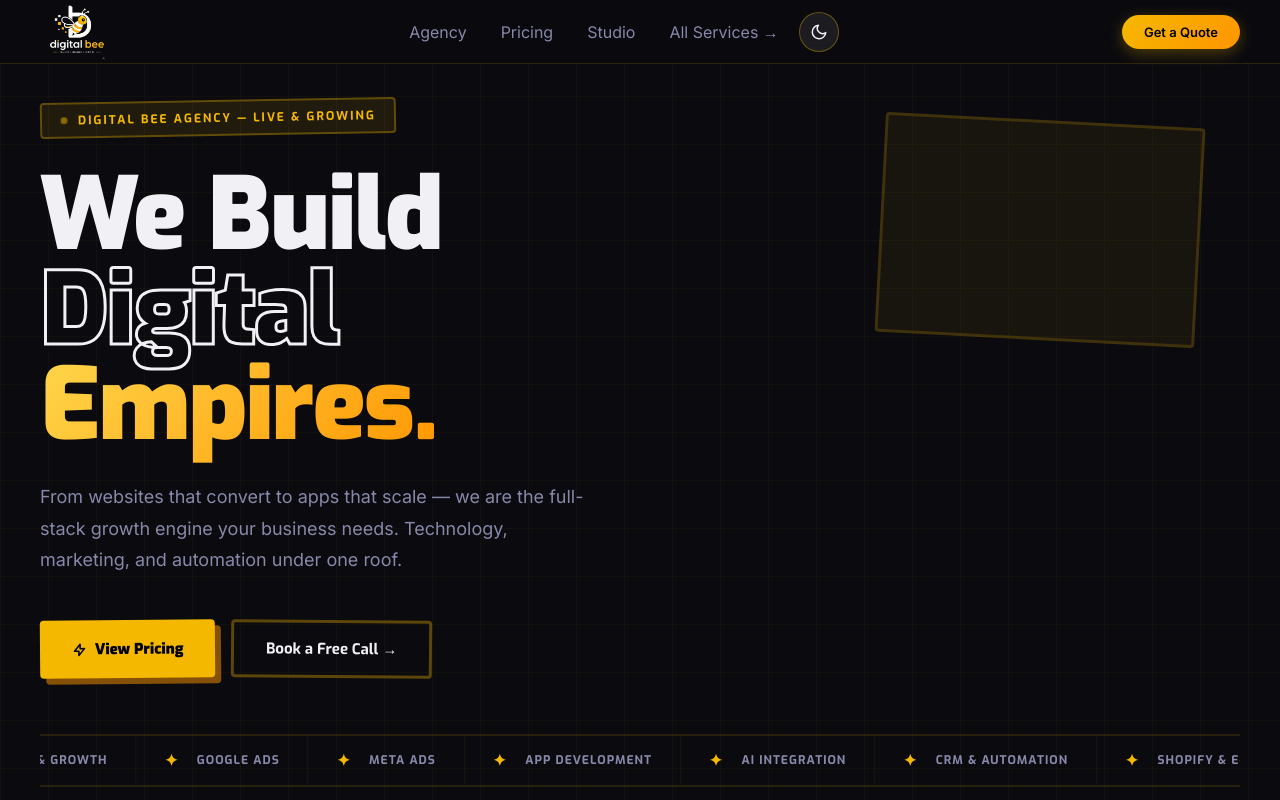
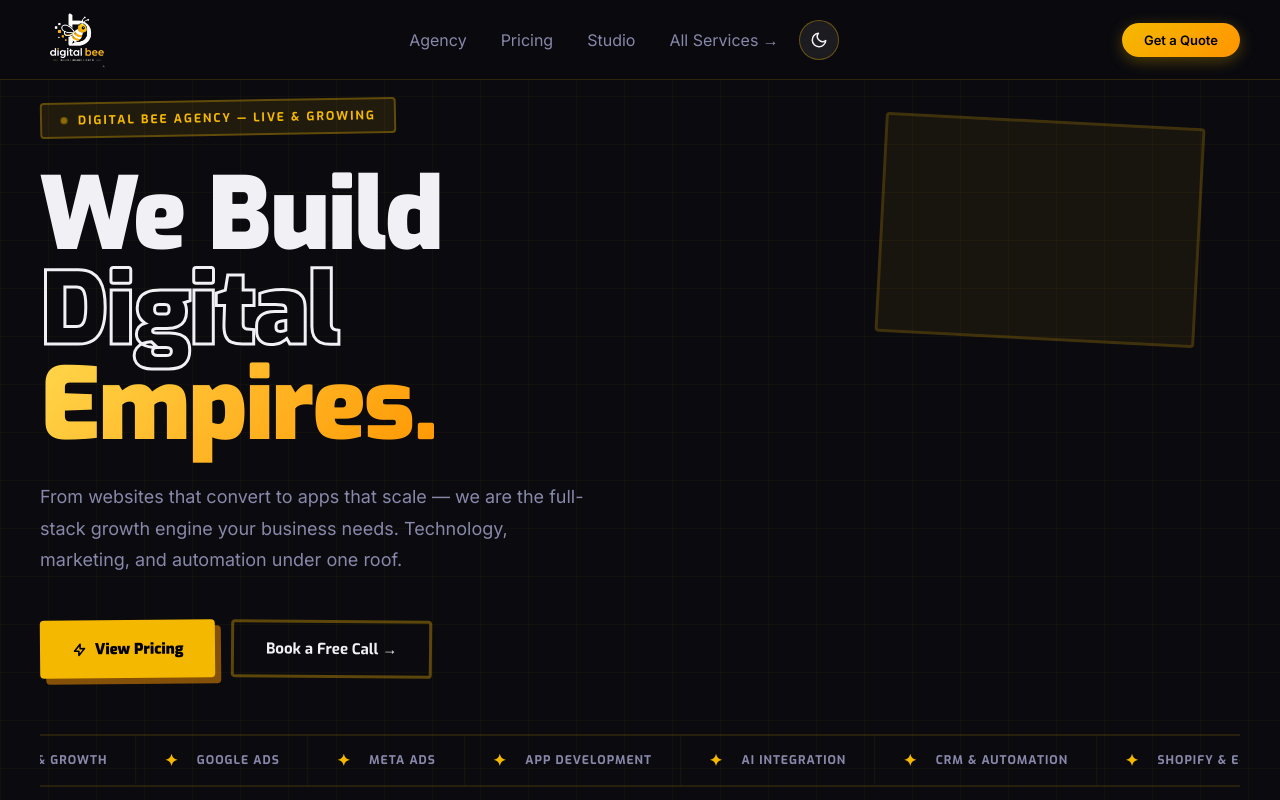
Before and after one commit to rk7876311-lab/digital-bee-pricing, a website: page homepage.html in a window 1280 px wide. Shown: the top 800 px of the page. Drawn offline with Linux system fonts and the light colour scheme.

Commit message:
Fix homepage nav height to 80px to match logo size

```diff
--- a/homepage.html
+++ b/homepage.html
@@ -19,7 +19,7 @@
     body { font-family: 'Inter', sans-serif; background: var(--ag-bg); overflow-x: hidden; }
 
     /* NAV */
-    nav { position: fixed; top: 0; left: 0; right: 0; z-index: 200; background: rgba(10,10,15,0.85); backdrop-filter: blur(20px); border-bottom: 1px solid rgba(245,184,0,0.15); padding: 0 40px; height: 64px; display: flex; align-items: center; justify-content: space-between; }
+    nav { position: fixed; top: 0; left: 0; right: 0; z-index: 200; background: rgba(10,10,15,0.85); backdrop-filter: blur(20px); border-bottom: 1px solid rgba(245,184,0,0.15); padding: 0 40px; height: 80px; display: flex; align-items: center; justify-content: space-between; }
     .nav-logo { display: flex; align-items: center; text-decoration: none; }
     .nav-logo img { height: 72px; width: auto; object-fit: contain; transition: opacity 0.2s; }
     .nav-logo:hover img { opacity: 0.8; }
```
